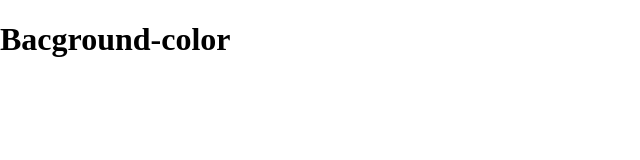
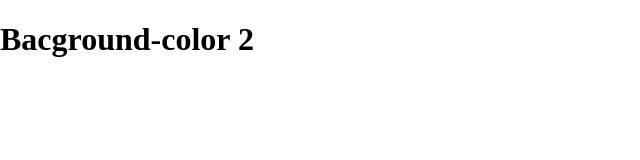
Before and after one commit to Karim-Daouas/background-generator, a plain HTML site: page index.html in a window 1280 px wide. Shown: the full height of the page, 0-640 px from the left. Drawn offline with Linux system fonts and the light colour scheme.

Commit message:
Update index.html

```diff
--- a/index.html
+++ b/index.html
@@ -10,7 +10,7 @@
     <link rel="stylesheet" href="style.css">
 </head>
 <body>
-    <h1>Bacground-color</h1>
+    <h1>Bacground-color 2</h1>
     <!-- Script-->
     <script src="script.js"></script>
 </body>
```
